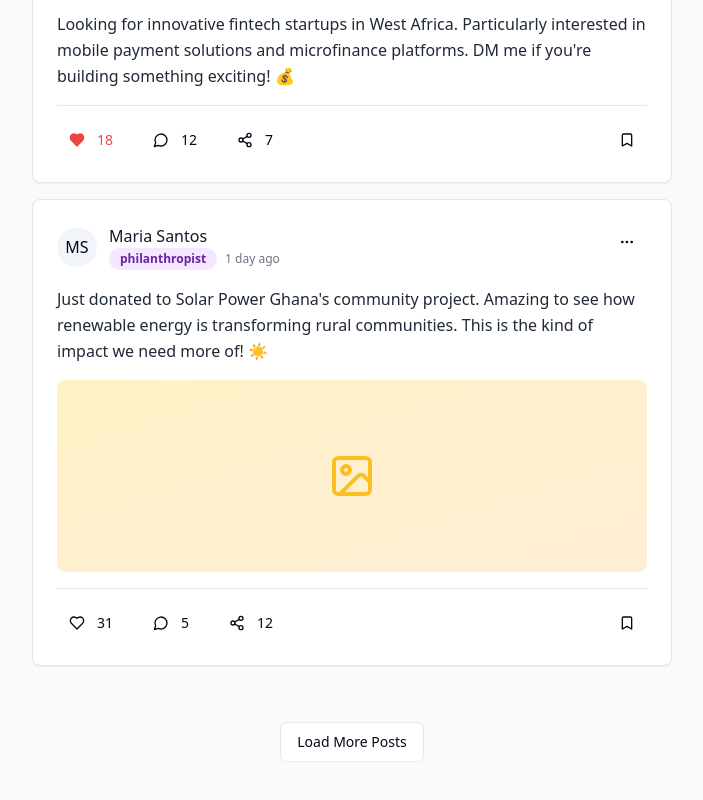
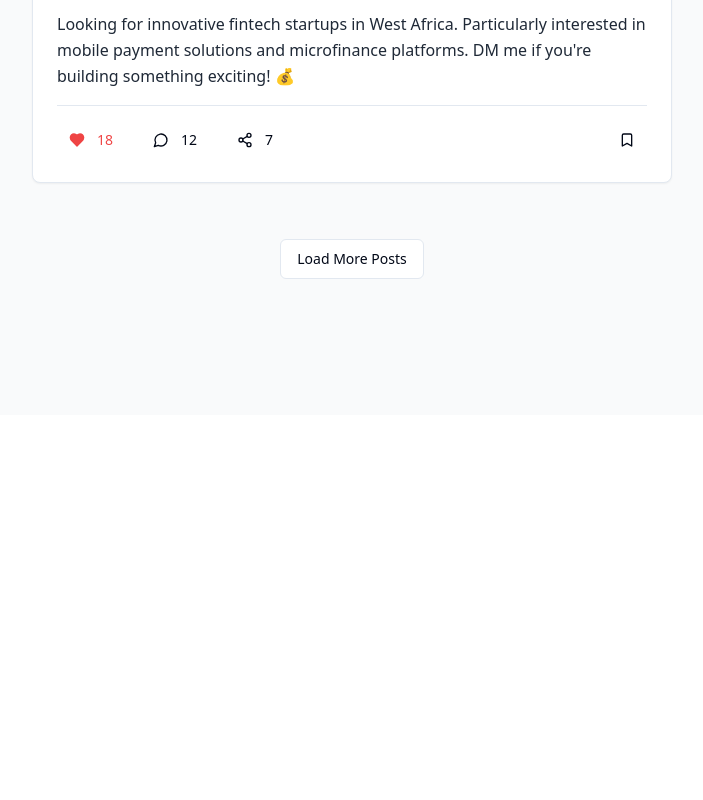
Before and after one commit to tobi2050/mansa-equity-bridge, a React (Vite) app: page /feed in a window 1280 px wide. Shown: the part 1100-1900 px from the top of the page, without its empty margins (288-991 px from the left). After the commit the page ends 1515 px from the top, so only its background shows below. Built offline with nearby package versions, Linux system fonts and the light colour scheme.

Commit message:
Remove philanthropist role from HomeFeed
Removed all references to the 'philanthropist' role in HomeFeed.tsx, including interface definitions, sample data, and the role color function. This aligns with the decision to streamline user roles.

```diff
--- a/src/components/HomeFeed.tsx
+++ b/src/components/HomeFeed.tsx
@@ -1,7 +1,6 @@
-
 import { useState } from "react";
 import { useNavigate } from "react-router-dom";
-import { Card, CardContent, CardDescription, CardHeader, CardTitle } from "@/components/ui/card";
+import { Card, CardContent, CardHeader, CardTitle } from "@/components/ui/card";
 import { Button } from "@/components/ui/button";
 import { Badge } from "@/components/ui/badge";
 import { Avatar, AvatarFallback } from "@/components/ui/avatar";
@@ -17,13 +16,12 @@ import {
   Users,
   Bookmark,
   ArrowLeft,
-  Home,
   Plus
 } from "lucide-react";
 import BottomNavigation from "./BottomNavigation";
 
 interface HomeFeedProps {
-  userRole: 'investor' | 'entrepreneur' | 'philanthropist';
+  userRole: 'investor' | 'entrepreneur';
 }
 
 const HomeFeed = ({ userRole }: HomeFeedProps) => {
@@ -53,18 +51,6 @@ const HomeFeed = ({ userRole }: HomeFeedProps) => {
       shares: 7,
       isLiked: true,
       hasImage: false
-    },
-    {
-      id: 3,
-      author: "Maria Santos",
-      role: "philanthropist",
-      time: "1 day ago",
-      content: "Just donated to Solar Power Ghana's community project. Amazing to see how renewable energy is transforming rural communities. This is the kind of impact we need more of! ☀️",
-      likes: 31,
-      comments: 5,
-      shares: 12,
-      isLiked: false,
-      hasImage: true
     }
   ]);
 
@@ -99,13 +85,11 @@ const HomeFeed = ({ userRole }: HomeFeedProps) => {
     switch (role) {
       case 'investor': return 'bg-green-100 text-green-800';
       case 'entrepreneur': return 'bg-blue-100 text-blue-800';
-      case 'philanthropist': return 'bg-purple-100 text-purple-800';
       default: return 'bg-gray-100 text-gray-800';
     }
   };
 
   const handleUserClick = (author: string) => {
-    // Navigate to user profile
     navigate(`/profile/${author.toLowerCase().replace(' ', '-')}`);
   };
 
```
